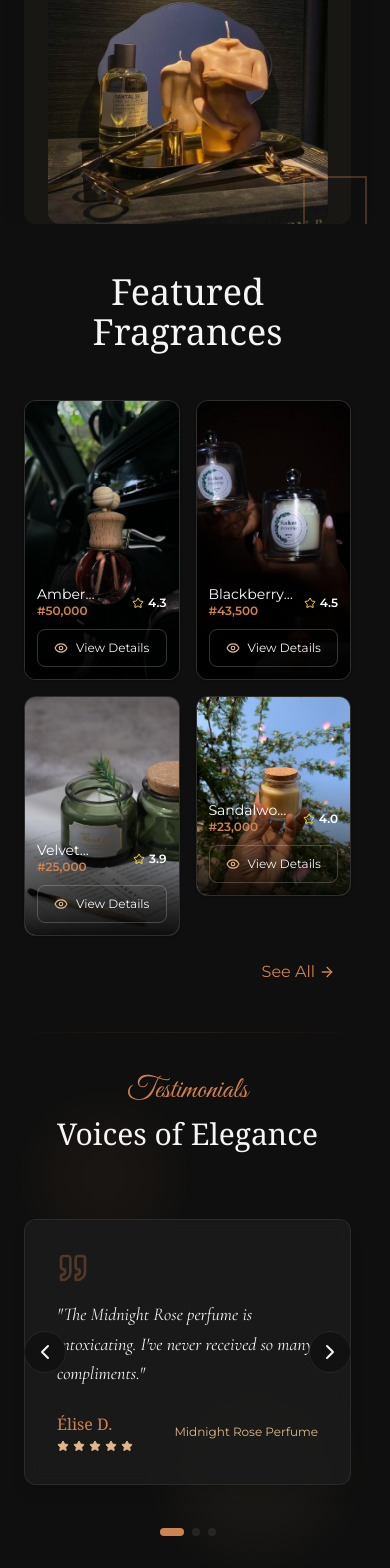
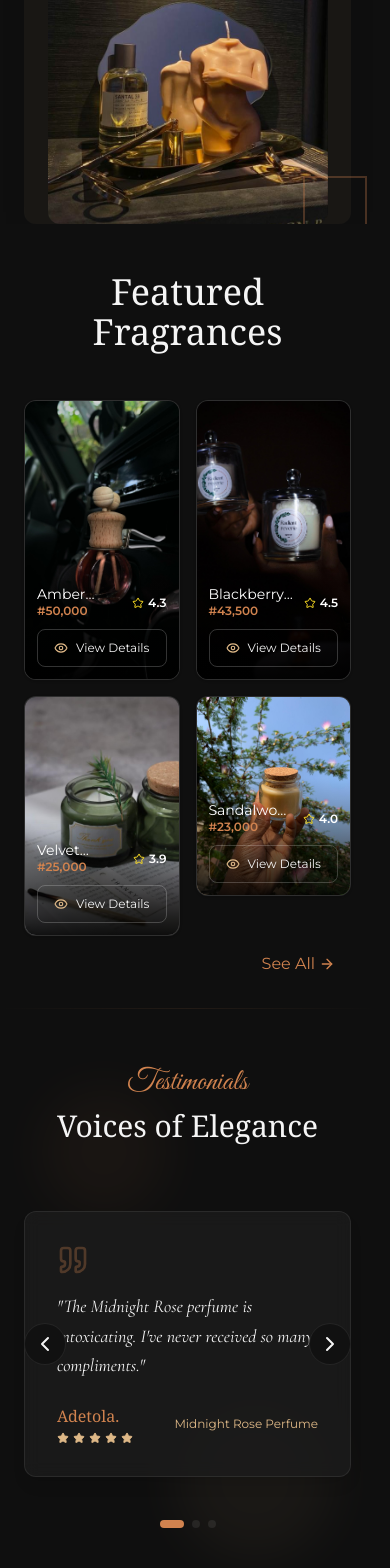
Before and after one commit to Dee-jedi/gemerald, a React (Vite) app: page / in a window 390 px wide. Shown: the part 875-2443 px from the top of the page. Built offline with nearby package versions, Linux system fonts and the light colour scheme; a web font is replaced by a local one.

Commit message:
Added Testimonials

```diff
--- a/src/components/landing/Testimonials.jsx
+++ b/src/components/landing/Testimonials.jsx
@@ -6,7 +6,7 @@ const testimonials = [
     id: 1,
     quote:
       "The Midnight Rose perfume is intoxicating. I've never received so many compliments.",
-    author: "Élise D.",
+    author: "Adetola.",
     role: "Fashion Editor",
     rating: 5,
     product: "Midnight Rose Perfume",
@@ -15,7 +15,7 @@ const testimonials = [
     id: 2,
     quote:
       "Our entire apartment smells like a Tuscan villa. The Vanilla Oak candle is divine.",
-    author: "Marcus T.",
+    author: "Kolawole T.",
     role: "Interior Designer",
     rating: 5,
     product: "Vanilla Oak Candle",
@@ -24,7 +24,7 @@ const testimonials = [
     id: 3,
     quote:
       "The gift set elevated my anniversary. My wife said it was the most thoughtful present.",
-    author: "Olivia R.",
+    author: "Dee Etinwa.",
     role: "Art Curator",
     rating: 4,
     product: "Signature Gift Set",
@@ -45,7 +45,7 @@ const Testimonials = () => {
   }, []);
 
   return (
-    <section className="py-10 md:py-24 relative overflow-hidden">
+    <section className="py-14 md:py-24 relative overflow-hidden">
       {/* New border styling */}
       <div className="absolute top-0 left-0 right-0 h-px bg-gradient-to-r from-transparent via-[var(--color-soft-amber)] to-transparent opacity-10"></div>
 
--- a/src/components/products/FeaturedProducts.jsx
+++ b/src/components/products/FeaturedProducts.jsx
@@ -35,7 +35,7 @@ export const FeaturedProducts = () => {
   }
 
   return (
-    <section className="md:py-16 py-12 bg-[var(--color-bg)]">
+    <section className="md:py-16 pt-12 pb-8 bg-[var(--color-bg)]">
       <div className="max-w-7xl mx-auto px-6">
         <ScrollAnimatedItem amount={0.1}>
           <div className="text-center mb-12">
@@ -74,7 +74,7 @@ export const FeaturedProducts = () => {
           ))}
         </div>
 
-        <div className="flex justify-end mt-6 px-4 md:px-6">
+        <div className="flex justify-end mt-4 px-4 md:px-6">
           <Link
             to="/products"
             className="text-[var(--color-soft-amber)] font-medium hover:underline flex items-center gap-1 group"
```
